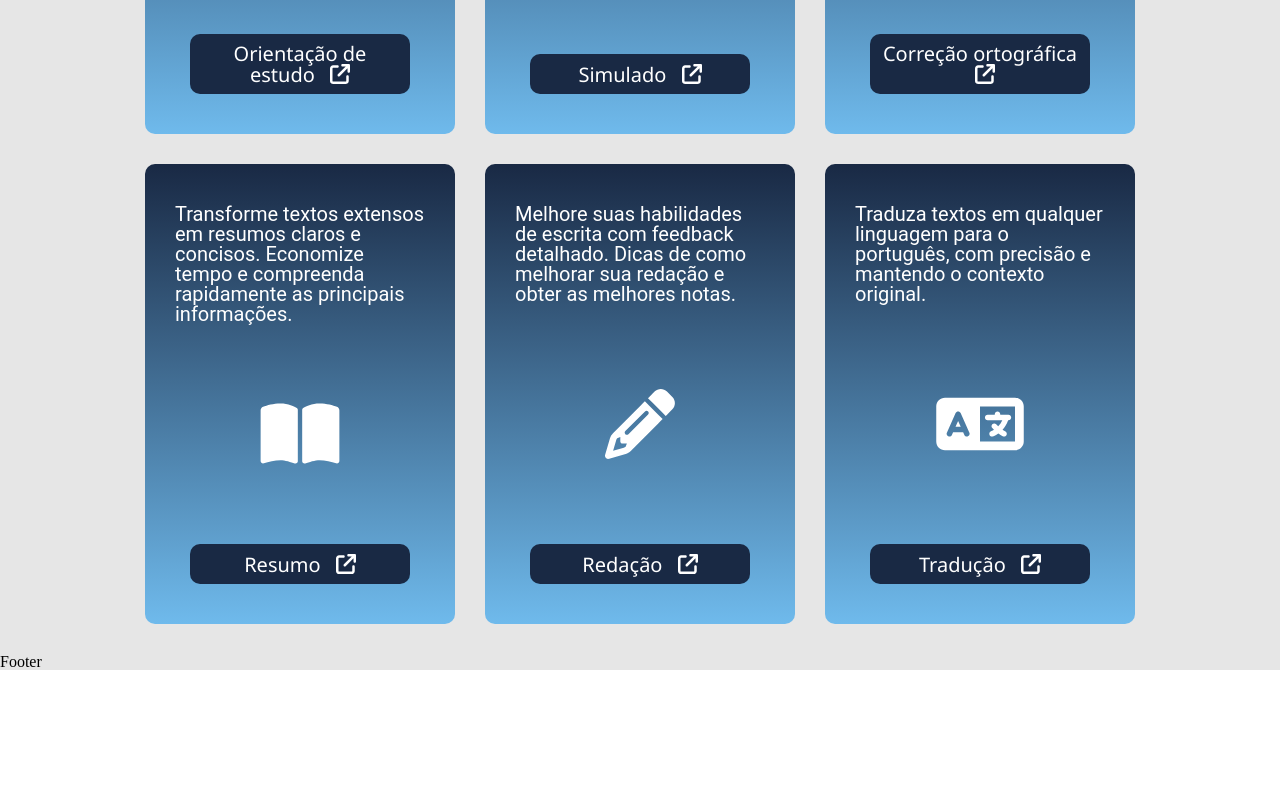
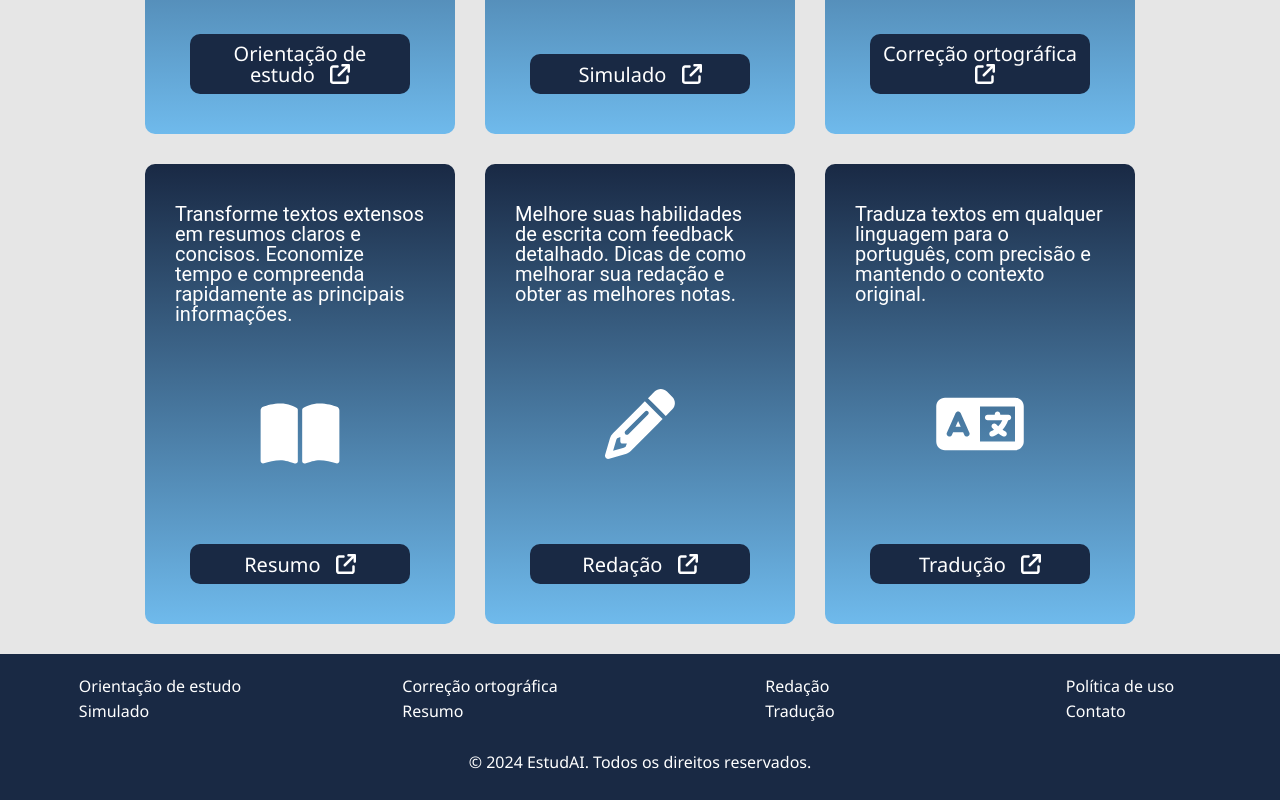
Before and after one commit to KarinaBarros/Simulado_frontend, a Next.js app: page / in a window 1280 px wide. Shown: the part 934-1734 px from the top of the page. Before the commit the page ends 1604 px from the top, so only its background shows below. Built offline with nearby package versions, Linux system fonts and the light colour scheme.

Commit message:
update footer

```diff
--- a/components/footer/footer.css
+++ b/components/footer/footer.css
@@ -0,0 +1,50 @@
+.footer-home{
+    display: flex;
+    flex-direction: column;
+    width: 100%;
+    padding: 20px 0;
+    background-color: var(--azul-dark);
+    height: auto;
+}
+
+
+.container-footer{
+    width: 100%;
+    display: grid;
+    grid-template-columns: 1fr 1fr 1fr 1fr;
+    justify-items: center;
+}
+
+.link-footer{
+    font-family: var(--destaque);
+    font-size: 16px;
+    color: white;
+    text-decoration: none;
+    line-height: 25px;
+}
+
+.copyright-home{
+    margin: 30px auto 0;
+    display: flex;
+    height: auto;
+    margin-bottom: 10px;
+}
+
+.link-copyright{
+    font-family: var(--destaque);
+    font-size: 16px;
+    color: white;
+    text-decoration: none;
+}
+
+@media(max-width:720px){
+    .container-footer{
+        grid-template-columns: 1fr ;
+        justify-items: left;
+        padding-left: 30px;
+    }
+    .link-copyright{
+        font-size: 14px;
+        margin-bottom: 30px;
+    }
+}
--- a/components/footer/footer.js
+++ b/components/footer/footer.js
@@ -1,8 +1,31 @@
 import '@/app/globals.css';
-import './footer.css'
+import './footer.css';
+import Link from 'next/link';
 
 export default function Footer(){
     return(
-        <div>Footer</div>
+        <footer className='footer-home'>
+        <div className='container-footer'>
+            <div>
+            <Link className='link-footer' href='/orientacaodeestudo'>Orientação de estudo</Link><br/>
+            <Link className='link-footer' href='/simulado'>Simulado</Link>
+            </div>
+            <div>
+            <Link className='link-footer' href='/correcaoortografica'>Correção ortográfica</Link><br/>
+            <Link className='link-footer' href='/resumo'>Resumo</Link>
+            </div>
+            <div>
+            <Link className='link-footer' href='/redacao'>Redação</Link><br/>
+            <Link className='link-footer' href='/traducao'>Tradução</Link>
+            </div>
+            <div>
+            <Link className='link-footer' href='/politica'>Política de uso</Link><br/>
+            <Link className='link-footer' href='/contato'>Contato</Link>
+            </div>
+        </div>
+        <div className='copyright-home'>
+            <Link className='link-copyright' href='copyright'>© 2024 EstudAI. Todos os direitos reservados.</Link>
+            </div>
+        </footer>
     )
 }
```
Also changed, not shown: pages/politica/index.js (+2 -7 lines).
